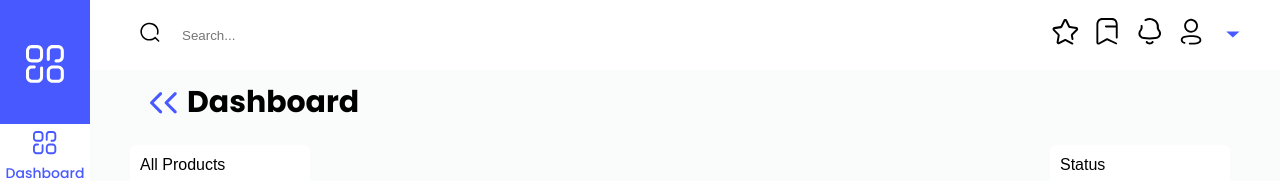
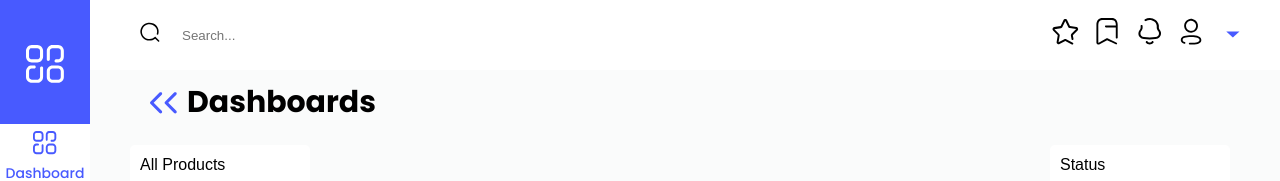
Before and after one commit to TheMuCiT/cryptocurrencyDashboard, a React (Create React App) app in the folder frontend/: page / in a window 1280 px wide. Shown: the top 181 px of the page. Built offline with nearby package versions, Linux system fonts and the light colour scheme.

Commit message:
New device

```diff
--- a/frontend/src/pages/dashboard/Dashboard.js
+++ b/frontend/src/pages/dashboard/Dashboard.js
@@ -21,7 +21,7 @@ const Dashboard = () => {
                <div className='dashboard'>
                     <div className='dashboardLeftTop'>
                          <BackArrow />
-                         <div className='dashboardTitle'>Dashboard</div>
+                         <div className='dashboardTitle'>Dashboards</div>
                     </div>
                     <div className='dashboardRightTop'>
                          <div className='dashboardDropdownWrapper'>
```
Also changed, not shown: 1 other file (tests, documents, lock files or other folders).
